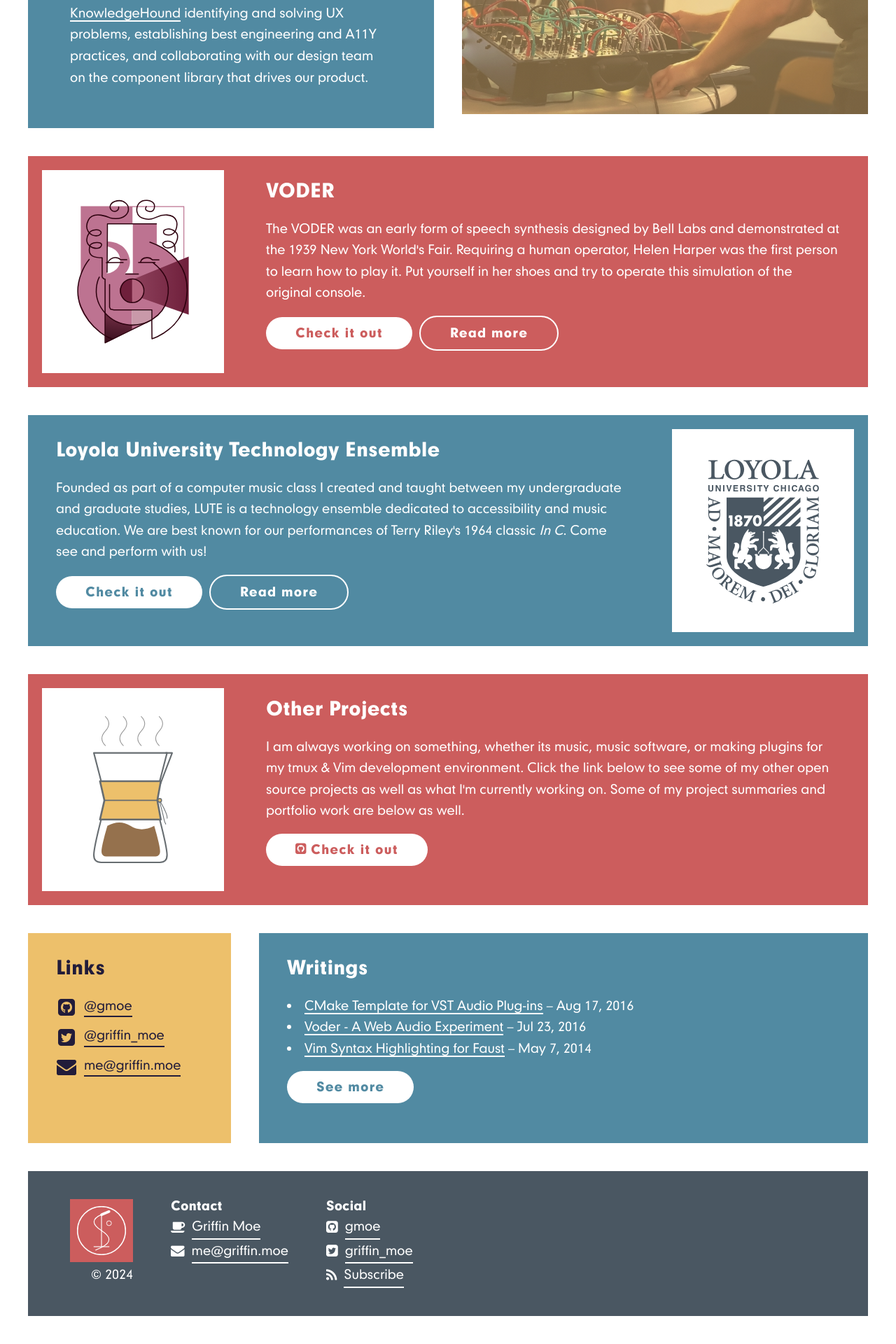
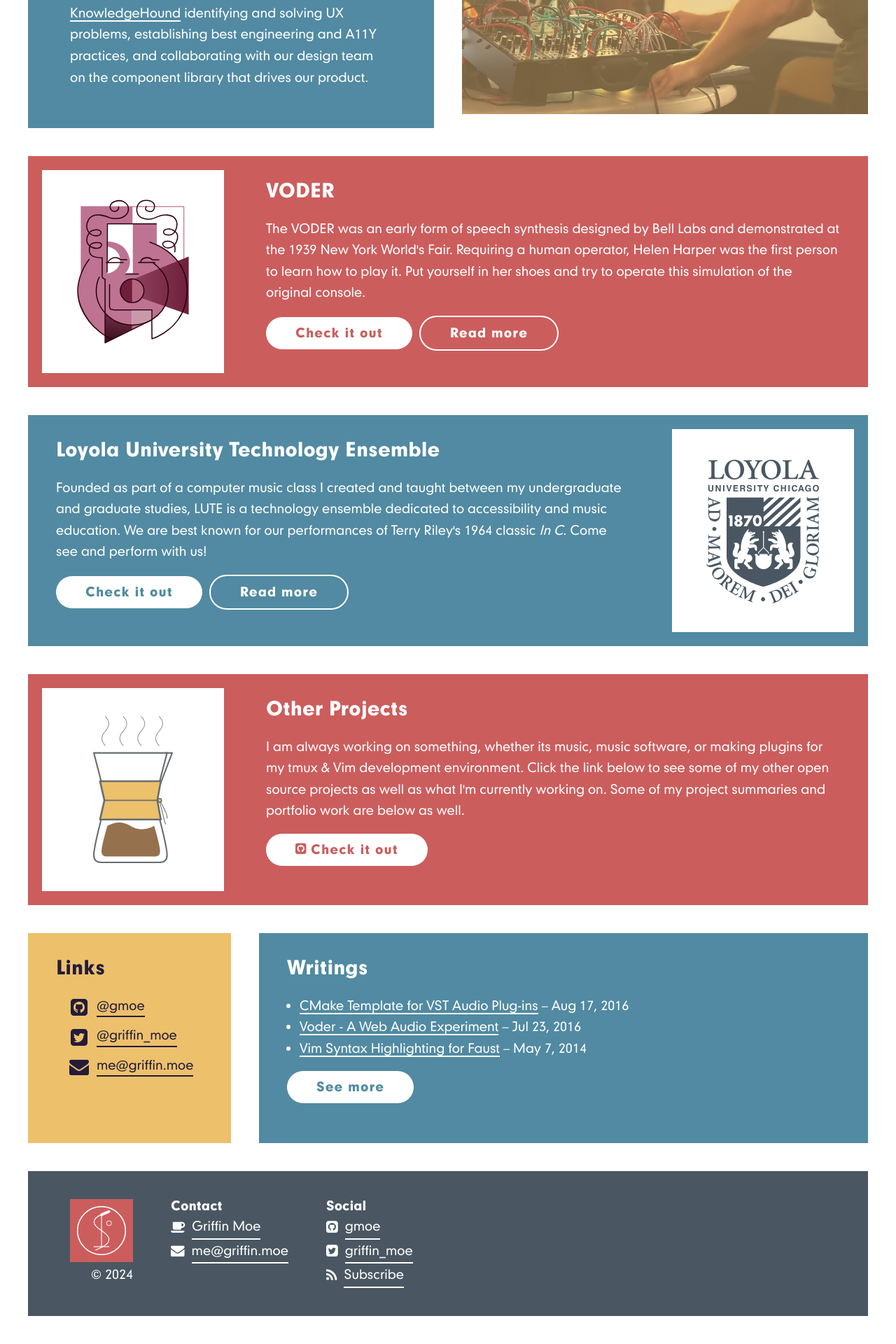
Before and after one commit to gmoe/gmoe.github.io, a Jekyll site: the page built from index.html, in a window 1280 px wide. Shown: the part 778-2698 px from the top of the page at 70% size. Built offline with Jekyll 4.4.1, drawn with Linux system fonts in a browser that asks for light colours.

Commit message:
List styling fix at small viewport widths

```diff
--- a/_includes/footer.html
+++ b/_includes/footer.html
@@ -1,4 +1,4 @@
-<footer aria-label="Footer">
+<footer>
   <section>
     <a class="logo" href="/" aria-label="Go back home">
       <img src="/images/logo-white.svg" alt="Logo: abstract drawing of a microphone" />
--- a/_includes/hero.html
+++ b/_includes/hero.html
@@ -1,4 +1,4 @@
-<header class="hero" aria-label="Header">
+<header class="hero">
   <div class="hero-content">
     <h1 class="title">Griffin Moe</h1>
     <p>
--- a/_sass/_base.scss
+++ b/_sass/_base.scss
@@ -25,18 +25,17 @@ p {
 }
 
 ul {
-  margin-left: 0;
+  margin-left: 18px;
   padding-left: 0;
+  list-style-position: outside;
 
   li {
     line-height: 1.7;
-    list-style-position: inside;
   }
 }
 
 a, a:visited {
   border-bottom: 2px solid white;
-  white-space: nowrap;
   color: white;
   text-decoration: none;
   font-family: $font-family;
@@ -66,6 +65,7 @@ button,
   font-size: inherit;
   text-decoration: none;
   letter-spacing: 1px;
+  white-space: nowrap;
   font-weight: 800;
   cursor: pointer;
   transition: text-decoration $global-timing ease-in;
--- a/_sass/_hero.scss
+++ b/_sass/_hero.scss
@@ -47,6 +47,7 @@ header.hero {
       text-decoration: none;
       letter-spacing: 1px;
       font-weight: 800;
+      white-space: nowrap;
       cursor: pointer;
       transition: text-decoration $global-timing ease-in;
 
```
